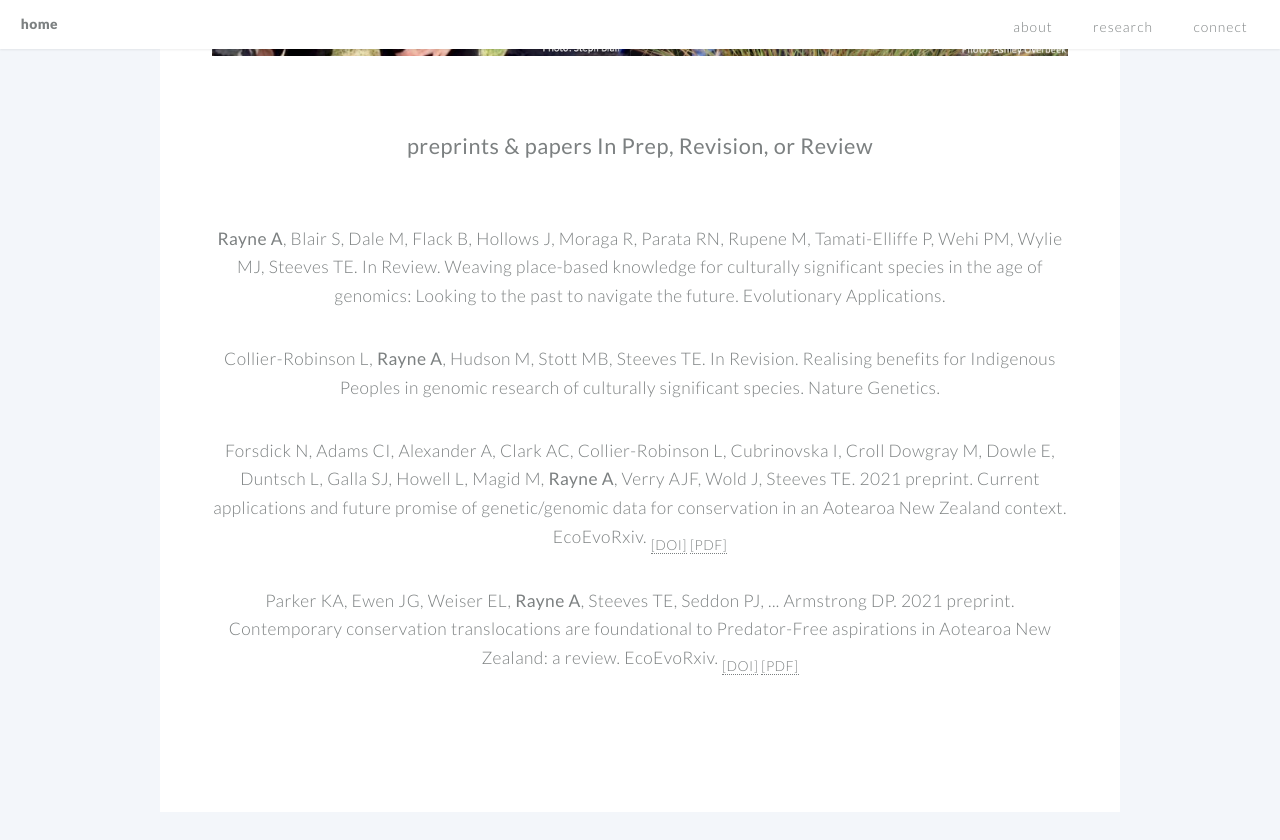
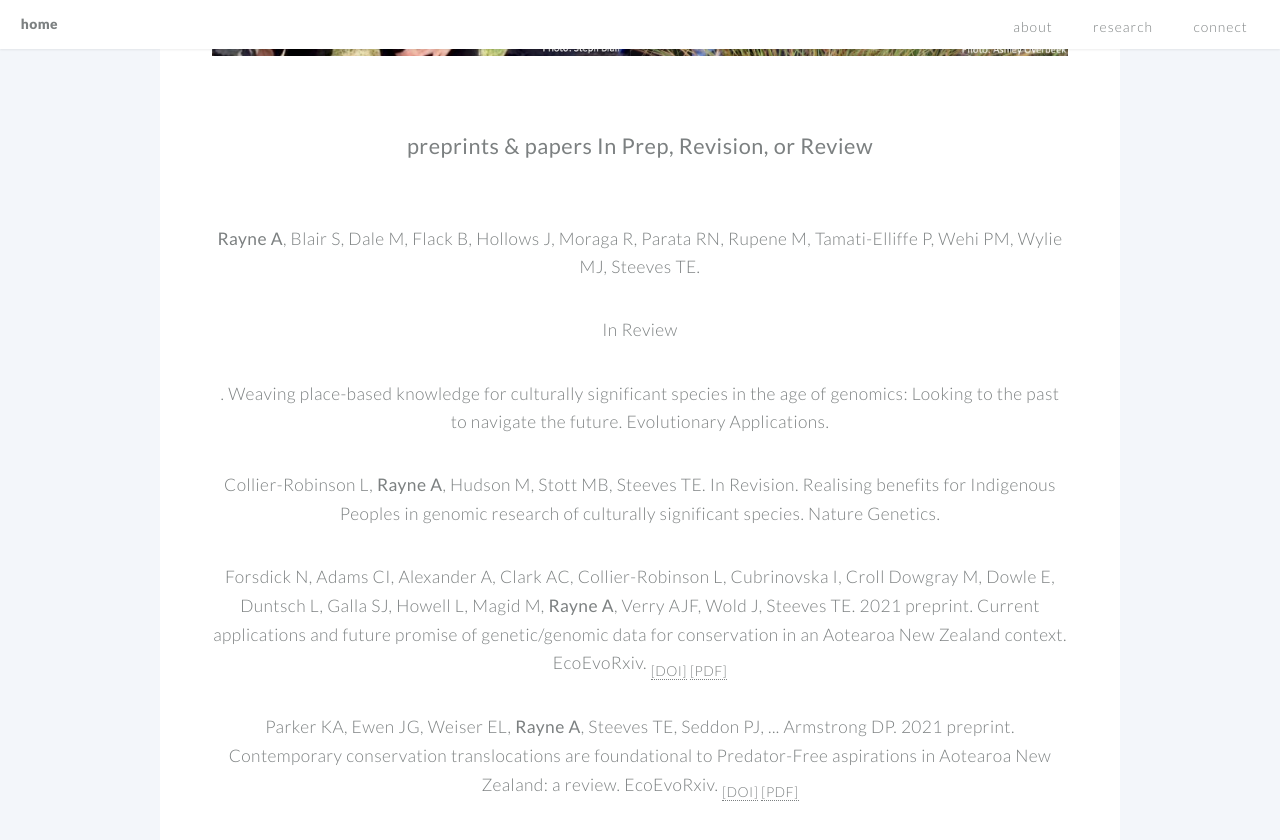
Before and after one commit to aislingrayne/aislingrayne.github.io, a Jekyll site: the page built from index.md, in a window 1280 px wide and 900 px high, scrolled down 2797 px. Shown: the top 840 px of the window. Built offline with Jekyll 4.4.1, drawn with Linux system fonts in a browser that asks for light colours.

Commit message:
Update preprint.html

```diff
--- a/_includes/preprint.html
+++ b/_includes/preprint.html
@@ -1,6 +1,6 @@
 <html>
 	<body>
-<p align="left"><strong>Rayne A</strong>, Blair S, Dale M, Flack B, Hollows J, Moraga R, Parata RN, Rupene M, Tamati-Elliffe P, Wehi PM, Wylie MJ, Steeves TE. <em>In Review</em>. Weaving place-based knowledge for culturally significant species in the age of genomics: Looking to the past to navigate the future. <em>Evolutionary Applications.</em></p>
+<p align="left"><strong>Rayne A</strong>, Blair S, Dale M, Flack B, Hollows J, Moraga R, Parata RN, Rupene M, Tamati-Elliffe P, Wehi PM, Wylie MJ, Steeves TE. <p class="italic">In Review</p>. Weaving place-based knowledge for culturally significant species in the age of genomics: Looking to the past to navigate the future. <em>Evolutionary Applications.</em></p>
 <p align="left">Collier-Robinson L, <strong>Rayne A</strong>, Hudson M, Stott MB, Steeves TE. <em>In Revision</em>. Realising benefits for Indigenous Peoples in genomic research of culturally significant species. <em>Nature Genetics</em>.</p>
 <p align="left">Forsdick N, Adams CI, Alexander A, Clark AC, Collier-Robinson L, Cubrinovska I, Croll Dowgray M, Dowle E, Duntsch L, Galla SJ, Howell L, Magid M, <strong>Rayne A</strong>, Verry AJF, Wold J, Steeves TE. 2021 <em>preprint</em>. Current applications and future promise of genetic/genomic data for conservation in an Aotearoa New Zealand context. <em>EcoEvoRxiv</em>. <sub><a href="https://doi.org/10.32942/osf.io/7bnjw">[DOI]</a> <a href="../files/Forsdick_et_al_2021.pdf">[PDF]</a></sub</p>
 <p align="left">Parker KA, Ewen JG, Weiser EL, <strong>Rayne A</strong>, Steeves TE, Seddon PJ, ... Armstrong DP. 2021 <em>preprint</em>. Contemporary conservation translocations are foundational to Predator-Free aspirations in Aotearoa New Zealand: a review. <em>EcoEvoRxiv</em>. <sub><a href="https://doi.org/10.32942/osf.io/bdaxh">[DOI]</a> <a href="../files/Parker_et_al_2021.pdf">[PDF]</a></sub></p>
```
